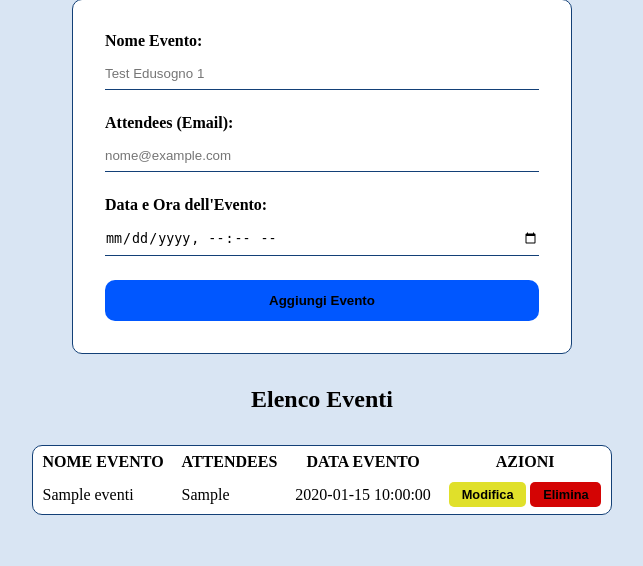
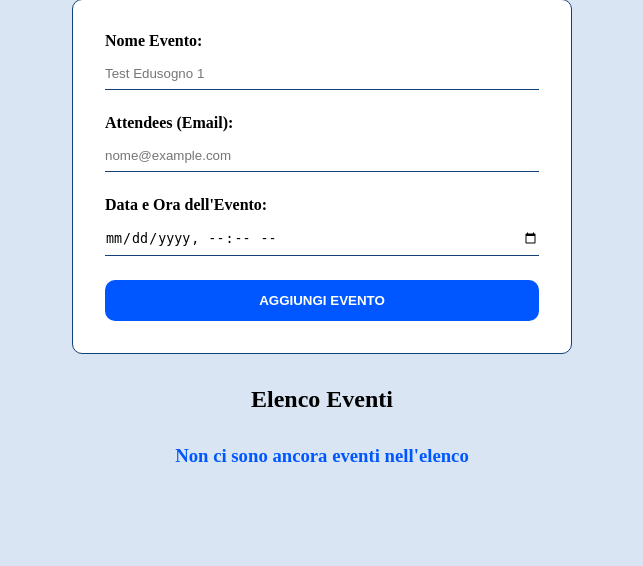
Before and after one commit to DavideFarci/edusogno-task, a PHP site: page /EduSogno/dashboard.php in a window 1280 px wide. Shown: the part 234-800 px from the top of the page, without its empty margins (318-961 px from the left). Run offline with PHP 8.4, Linux system fonts and the light colour scheme; the visitor is signed in with stand-in values (Sample User, id 1); tables that the repository leaves empty hold one stand-in row (values such as "Sample post").

Commit message:
fix case no event in list

```diff
--- a/assets/styles/index.css
+++ b/assets/styles/index.css
@@ -27,6 +27,7 @@ body {
 
 .btn {
   background-color: var(--bg-button);
+  color: white;
   display: block;
   font-weight: bold;
   width: 100%;
--- a/dashboard.php
+++ b/dashboard.php
@@ -65,11 +65,12 @@ if (in_array($emailAdmin, $admin)) {
             <input type="text" name="attendees" placeholder="nome@example.com" required><br>
             <label>Data e Ora dell'Evento:</label>
             <input type="datetime-local" name="data_evento" required><br>
-            <button class="btn text-center" type="submit">Aggiungi Evento</button>
+            <button class="btn text-center" type="submit">AGGIUNGI EVENTO</button>
         </form>
     </div>
 
     <h2>Elenco Eventi</h2>
+    <?php if (isset($eventi)) {?>
     <table>
         <tr>
             <th>NOME EVENTO</th>
@@ -99,5 +100,8 @@ if (in_array($emailAdmin, $admin)) {
         </tr>
         <?php } ?>
     </table>
+    <?php }else {
+        ?> <h3 style="text-align: center; color: #0057ff">Non ci sono ancora eventi nell'elenco</h3> <?php
+    } ?>
 </body>
 </html>
```
